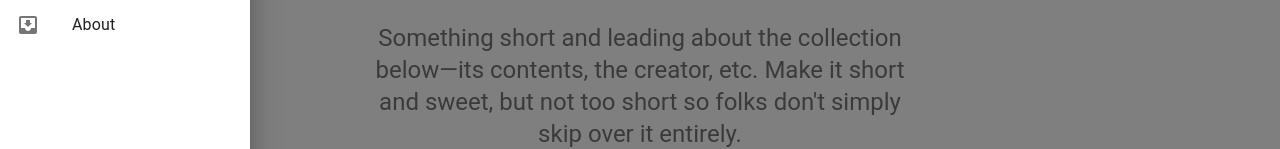
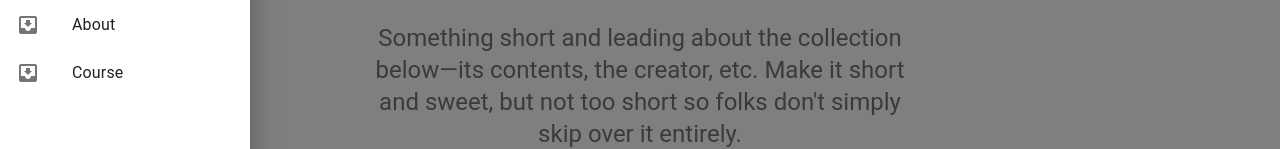
Before and after one commit to meghoshpritam/courses-client, a React (Create React App) app: page / in a window 1280 px wide. Both pictures are taken after a click on the button 36 px from the left and 32 px from the top of the page. Shown: the part 199-348 px from the top of the page. Built offline with nearby package versions, Linux system fonts and the light colour scheme; the HTML template or start-up script is replaced by a standard one.

Commit message:
:construction: course page link added for testing

```diff
--- a/src/components/AppBar.js
+++ b/src/components/AppBar.js
@@ -165,6 +165,16 @@ export default function MenuAppBar() {
               </ListItemIcon>
               <ListItemText primary="About" />
             </ListItem>
+            <ListItem
+              button
+              onClick={() => history.push('/course/1')}
+              selected={location.pathname === '/course'}
+            >
+              <ListItemIcon>
+                <InboxIcon />
+              </ListItemIcon>
+              <ListItemText primary="Course" />
+            </ListItem>
           </List>
         </div>
       </Drawer>
```
